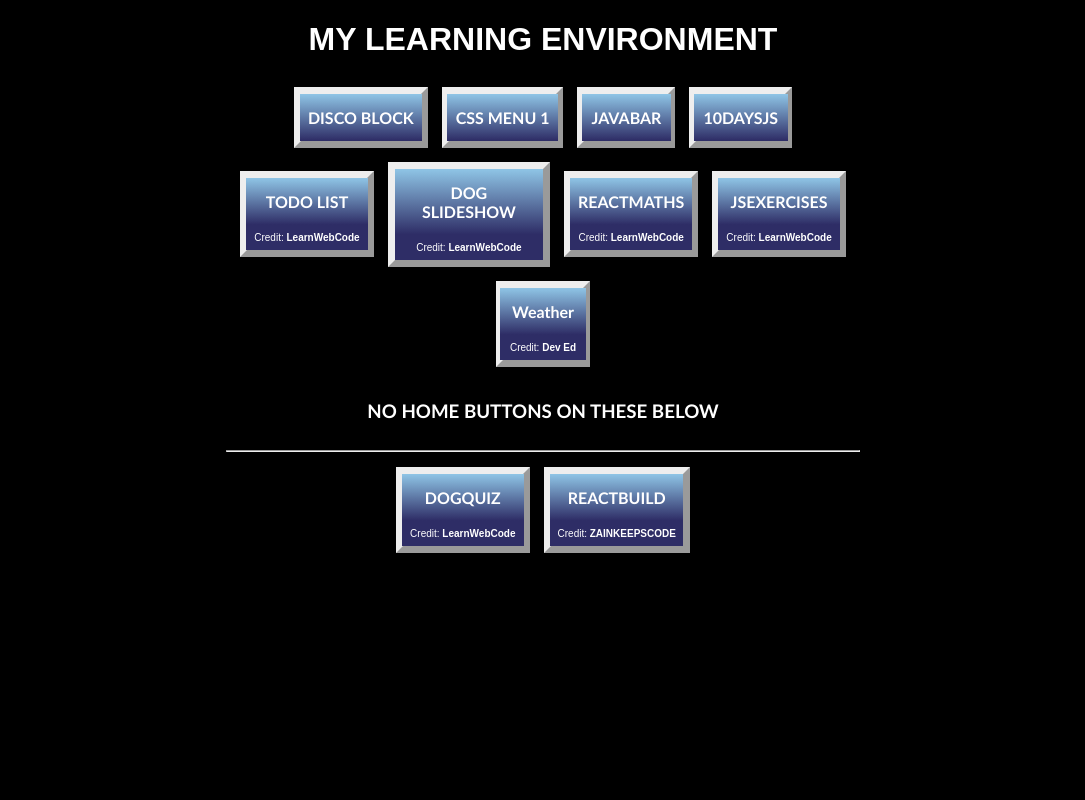
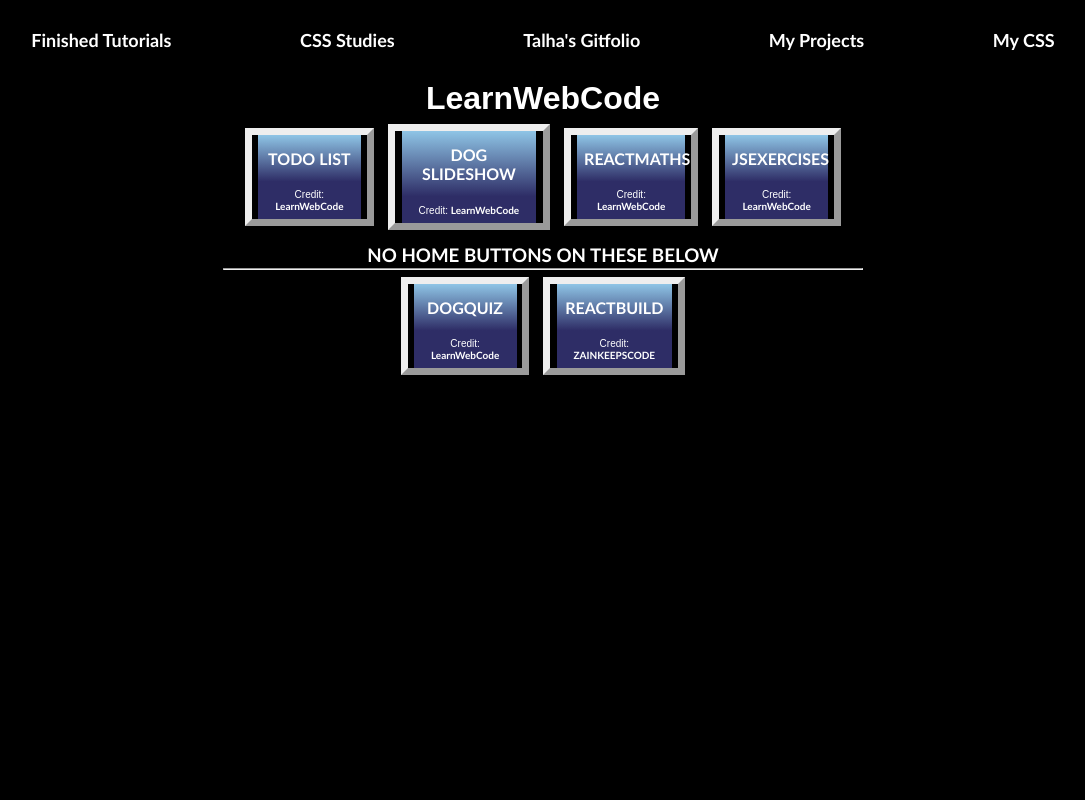
Before and after one commit to Tikaaiyl/portfolio, a PHP site: page /LearnWebCode/LearnWebCode.html in a window 1280 px wide. Shown: the whole page, without its empty margins (97-1182 px from the left). Run offline with PHP 8.4, Linux system fonts and the light colour scheme.

Commit message:
lwc update

```diff
--- a/LearnWebCode/LearnWebCode.html
+++ b/LearnWebCode/LearnWebCode.html
@@ -5,38 +5,60 @@
     <link rel="stylesheet" href="css/main.css">
 </head>
 <body>
+  <header>
+    <nav>
+        <div class="dropdown">
 
-    <h1>MY LEARNING ENVIRONMENT</h1>
-
-<!--Row 1-->
-    <div class="row">
-      <div class="btn-container">
-        <div class="btn-name">
-          <a href="https://tikaaiyl.github.io/portfolio/discoblock">DISCO BLOCK</a>
-        </div>
+                <div class="studies">
+                    <button>Finished Tutorials</button>
+                    <ul>
+                        <a href="https://tikaaiyl.github.io/portfolio/DevEd/deved"><li>Dev Ed</li></a>
+                        <a href="https://tikaaiyl.github.io/portfolio/LearnWebCode/LearnWebCode.html"><li>LearnWebCode</li></a>
+                        <a href="https://tikaaiyl.github.io/portfolio/ZAINKEEPSCODE/zainkeepscode.html"><li>ZAINKEEPSCODE</li></a>
+                        <a href="https://tikaaiyl.github.io/portfolio/Uncredited/uncredited.html"><li>Uncredited</li></a>
+                    </ul>
                 </div>
 
-        <div class="btn-container">
-          <div class="btn-name">
-            <a href="https://tikaaiyl.github.io/portfolio/cssmenu">CSS MENU 1</a>
+                <div class="csstutorials">
+                    <button>CSS Studies</button>
+                    <ul>
+                        <li><a href="#">COMING SOON</a></li>
+                        <li><a href="#">COMING SOON</a></li>
+                        <li><a href="#">COMING SOON</a></li>
+                        <li><a href="#">COMING SOON</a></li>
+                    </ul>
+                </div>
+
+                <button class="homeBtn"><a href="https://tikaaiyl.github.io/portfolio/">Talha's Gitfolio</a></button>
+
+                <div class="projects">
+                    <button>My Projects</button>
+                    <ul>
+                        <li><a href="#">COMING SOON</a></li>
+                        <li><a href="#">COMING SOON</a></li>
+                        <li><a href="#">COMING SOON</a></li>
+                        <li><a href="#">COMING SOON</a></li>
+                    </ul>
+                </div>
+
+                <div class="cssprojects">
+                    <button>My CSS</button>
+                    <ul>
+                        <li><a href="#">COMING SOON</a></li>
+                        <li><a href="#">COMING SOON</a></li>
+                        <li><a href="#">COMING SOON</a></li>
+                        <li><a href="#">COMING SOON</a></li>
+                    </ul>
+                </div>
+
 
         </div>
-        </div>
+    </nav>
+  </header>
 
-        <div class="btn-container">
-          <div class="btn-name">
-            <a href="https://tikaaiyl.github.io/portfolio/javabar">JAVABAR</a>
-          </div>
-        </div>
+    <h1>LearnWebCode</h1>
 
-        <div class="btn-container">
-          <div class="btn-name">
-            <a href="https://tikaaiyl.github.io/portfolio/10daysjs">10DAYSJS</a>
-          </div>
-        </div>
-    </div>
-
-<!--Row 2-->
+    <div class="col">
       <div class="row">
         <div class="btn-container">
           <div class="btn-name">
@@ -75,24 +97,11 @@
         </div>
       </div>
 
-<!--Row 3-->
-    <div class="row">
-        <div class="btn-container">
-            <div class="btn-name">
-              <a href="https://tikaaiyl.github.io/portfolio/weatherapp">Weather</a>
-            </div>
-            <div class="btn-credits">
-              Credit: <a href="https://www.youtube.com/c/DevEd">Dev Ed</a>
-            </div>
-        </div>
-    </div>
-
       <div class="row">
           <h3 class="padded-sub-titles">NO HOME BUTTONS ON THESE BELOW</h3>
       </div>
         <hr style="width:50%;">
 
-<!--Row 4-->
       <div class="row">
 
         <div class="btn-container">
@@ -114,6 +123,7 @@
         </div>
 
       </div>
+    </div>
 
 </body>
 </html>
--- a/LearnWebCode/css/main.css
+++ b/LearnWebCode/css/main.css
@@ -1,7 +1,19 @@
+* {
+    margin: 0;
+    padding: 0;
+    box-sizing: border-box;
+}
+
 body {
-    background-color: #000000;
-    color: #ffffff;
+    height: 100vh;
+    background-color: #000;
+    color: #fff;
     text-align: center;
+    font-family: 'Trebuchet MS', 'Lucida Sans Unicode', 'Lucida Grande', 'Lucida Sans', Arial, sans-serif;
+}
+
+a, button {
+    font-family: 'Trebuchet MS', 'Lucida Sans Unicode', 'Lucida Grande', 'Lucida Sans', Arial, sans-serif;
 }
 
 h1 {
@@ -17,10 +29,114 @@ h6 {
 }
 
 section {
-  section {
       margin: 10% 20%;
-  }
 }
+
+/*menu*/
+
+.dropdown {
+    height: 10vh;
+    display: flex;
+    justify-content: space-around;
+    align-items: center;
+    width: 90%;
+    margin: auto;
+}
+
+.studies,
+.csstutorials,
+.projects,
+.cssprojects {
+    position: relative;
+}
+
+.studies a,
+.csstutorials a,
+.projects a,
+.cssprojects a {
+    color: white;
+    text-decoration: none;
+}
+
+.dropdown button,
+.homeBtn a {
+    background: none;
+    border: none;
+    color: white;
+    text-decoration: none;
+    font-size: 18px;
+    font-weight: bold;
+    cursor: pointer;
+}
+
+.dropdown button:hover,
+.homeBtn a:hover {
+    color: rgb(169, 125, 187);
+}
+
+.studies button:focus + ul,
+.csstutorials button:focus + ul,
+.projects button:focus + ul,
+.cssprojects button:focus + ul {
+    opacity: 1;
+    visibility: visible;
+    transform: translateY(0px);
+}
+
+.studies ul,
+.csstutorials ul,
+.projects ul,
+.cssprojects ul {
+    position: absolute;
+    margin-top: 10px;
+    width: 200px;
+    height: 200px;
+    display: flex;
+    flex-direction: column;
+    align-items: center;
+    justify-content: space-around;
+    list-style: none;
+    background: rgb(36, 2, 26);
+    border-radius: 5px;
+    opacity: 0;
+    visibility: hidden;
+    transform: translateY(10px);
+    transition: all 0.4s ease;
+}
+
+.studies li,
+.csstutorials li,
+.projects li,
+.cssprojects li {
+    width: 200px;
+    height: 50px;
+    display: flex;
+    justify-content: center;
+    align-items: center;
+}
+
+.studies li:hover,
+.csstutorials li:hover,
+.projects li:hover,
+.cssprojects li:hover {
+    background-color: rgb(169, 125, 187);
+}
+
+/*menu end*/
+
+.row {
+    display: flex;
+    flex-direction: row;
+    align-items: center;
+    justify-content: center;
+}
+
+.col {
+  display: flex;
+  flex-direction: column;
+  align-items: center;
+}
+
 
 .padded-sub-titles {
   font-weight: bold;
@@ -48,13 +164,6 @@ section {
     font-family: Arial;
     border: 3px outset #314176;
     transition-duration: 0.4s;
-}
-
-.row {
-    display: flex;
-    flex-direction: row;
-    align-items: center;
-    justify-content: center;
 }
 
 .btn-container {
```
Also changed, not shown: other parts of LearnWebCode/css/main.css (+0 -33 lines). Lines whose indentation alone changed are shown as unchanged.
